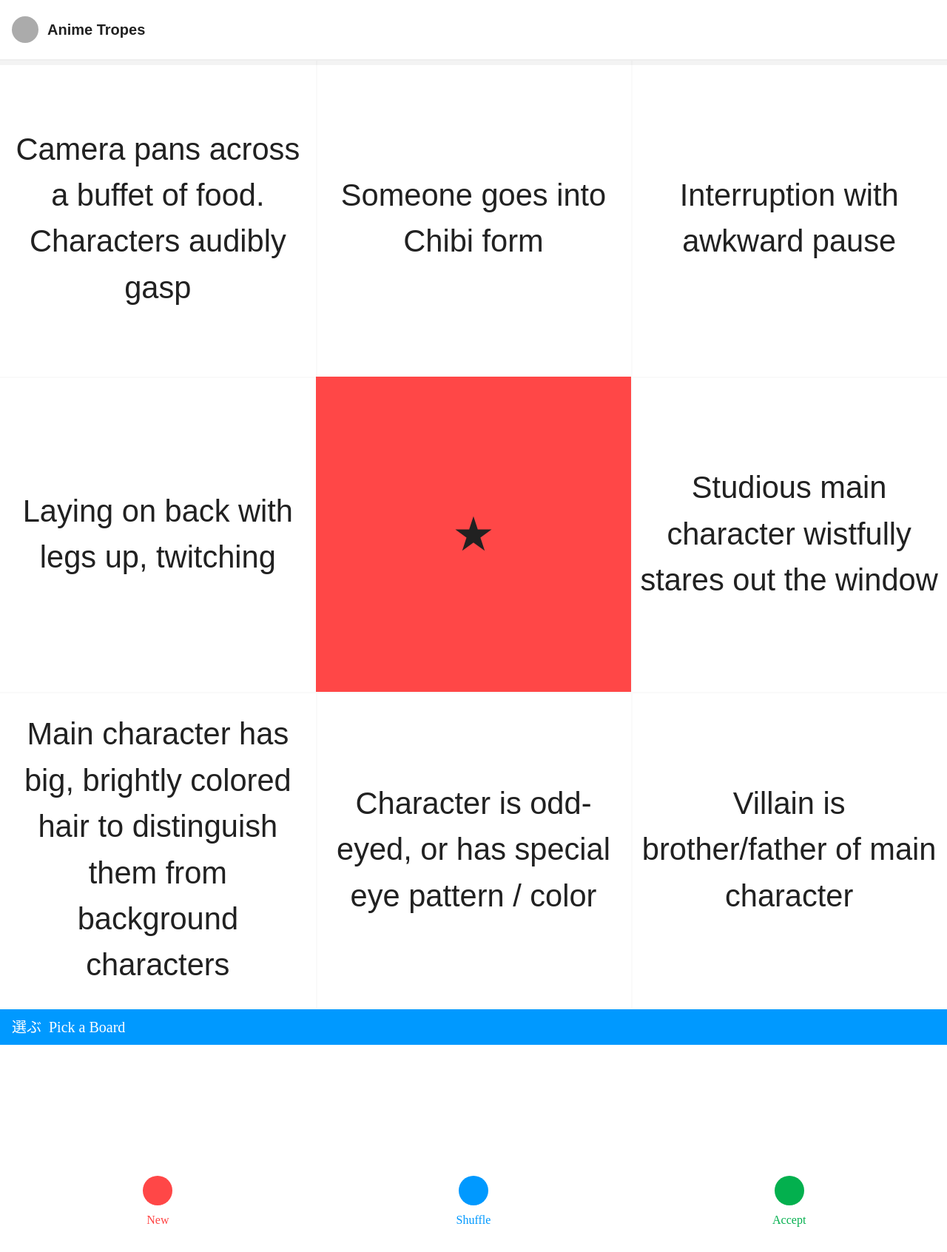
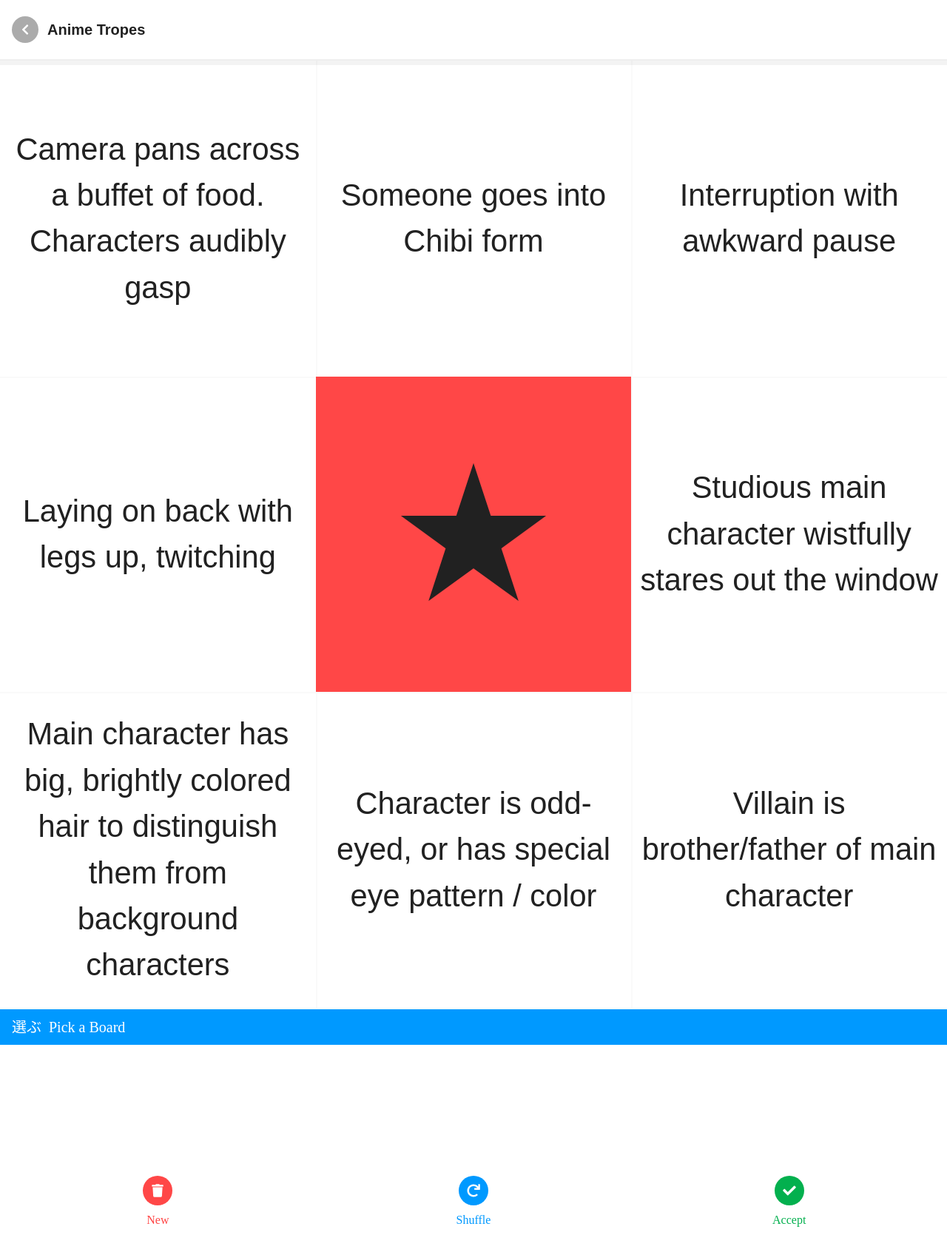
Before and after one commit to eli-crow/baka-no-bingo, a Vue app: page /#/game in a window 1280 px wide. Shown: the top 1692 px of the page at 74% size. Built offline with nearby package versions, Linux system fonts and the light colour scheme.

Commit message:
transitions and minor adjustments

```diff
--- a/package.json
+++ b/package.json
@@ -11,6 +11,9 @@
     "deploy": "npm run build; push-dir --dir=dist --branch=gh-pages --cleanup"
   },
   "dependencies": {
+    "@fortawesome/fontawesome-svg-core": "^1.2.9",
+    "@fortawesome/free-solid-svg-icons": "^5.6.0",
+    "@fortawesome/vue-fontawesome": "^0.1.3",
     "push-dir": "^0.4.1",
     "vue": "^2.5.2",
     "vue-router": "^3.0.1"
--- a/src/App.vue
+++ b/src/App.vue
@@ -1,6 +1,8 @@
 <template>
   <div id="app">
-    <router-view/>
+    <transition name="wipe" mode="out-in">
+      <router-view/>
+    </transition>
   </div>
 </template>
 
@@ -42,6 +44,7 @@ export default {
     padding: 0;
     height: 100%;
   }
+
   body {
     margin: 0;
     padding: 0;
@@ -49,4 +52,16 @@ export default {
     font: var(--font-default);
     color: var(--color-text-default);
   }
+
+  .wipe-enter-active,
+  .wipe-leave-active {
+    position: relative;
+    transition: .125s ease;
+    transition-property: opacity, transform;
+  }
+
+  .wipe-enter,
+  .wipe-leave-to {
+    opacity: 0;
+  }
 </style>
--- a/src/components/BingoBoard3.vue
+++ b/src/components/BingoBoard3.vue
@@ -1,5 +1,7 @@
 <template>
-	<div class="BingoBoard3">
+	<transition-group class="BingoBoard3"
+				tag="div"
+				name="cell">
 		<div :class="{cell: true, '-selected': cell.selected}"
 		     v-for="(cell, i) in virtualCells"
 		     :key="'cell' + i"
@@ -7,7 +9,7 @@
 			<span v-if="i === 4" class="icon">★</span>
 			<span v-else class="text">{{ cell.text }}</span>
 		</div>
-	</div>
+	</transition-group>
 </template>
 
 
@@ -83,11 +85,16 @@ export default {
 .cell.-selected {
 	background-color: var(--color-theme-blue);
 }
-.cell.-selected:nth-child(5) {
+.cell:nth-child(5) {
 	background-color: var(--color-theme-red);
 }
 
+.cell-move {
+	transition: 0.25s ease;
+	transition-property: opacity, transform;
+}
+
 .icon {
-	font-size: 4rem;
+	font-size: 20vw;
 }
 </style>
--- a/src/main.js
+++ b/src/main.js
@@ -3,6 +3,12 @@
 import Vue from 'vue'
 import App from './App'
 import router from './router'
+import { library } from '@fortawesome/fontawesome-svg-core'
+import { faCheck, faTrash, faRedo, faChevronLeft } from '@fortawesome/free-solid-svg-icons'
+import { FontAwesomeIcon } from '@fortawesome/vue-fontawesome'
+
+library.add(faCheck, faTrash, faRedo, faChevronLeft)
+Vue.component('Icon', FontAwesomeIcon)
 
 Vue.config.productionTip = false
 
--- a/src/pages/GamePage.vue
+++ b/src/pages/GamePage.vue
@@ -1,25 +1,27 @@
 <template>
 	<div class="GamePage">
 		<header class="header">
-			<router-link class="back" to="/"><span></span></router-link>
+			<router-link class="back" to="/"><Icon icon="chevron-left"/></router-link>
 			<div class="title">Anime Tropes</div>
 		</header>
 		<BingoBoard3 class="board"
 		             :cells="cells"
 				 :enabled="boardAccepted"
 				 @win="win"/>
-		<transition name="action">
+		<transition name="action" mode="out-in">
 			<div class="action"
-			     v-if="!boardAccepted">
+			     v-if="!boardAccepted"
+			     key="action">
 				<div class="action-title">選ぶ&nbsp;&nbsp;Pick a Board</div>
 				<div class="button-group">
-					<div class="button -red" @click="newBoard"><span class="button-icon"></span> New</div>
-					<div class="button -blue" @click="shuffleBoard"><span class="button-icon"></span> Shuffle</div>
-					<div class="button -green" @click="acceptBoard"><span class="button-icon"></span> Accept</div>
+					<div class="button -red" @click="newBoard"><Icon class="button-icon" icon="trash"/> New</div>
+					<div class="button -blue" @click="shuffleBoard"><Icon class="button-icon" icon="redo"/> Shuffle</div>
+					<div class="button -green" @click="acceptBoard"><Icon class="button-icon" icon="check"/> Accept</div>
 				</div>
 			</div>
 			<div class="score"
-			     v-else>
+			     v-else
+			     key="score">
 			     <div class="score-title"><span class="score-title-japanese">得点</span> Score</div>
 			     <div class="score-count">{{ score }} Board{{ score === 0 || score > 1 ? "s" : ''}}</div>
 			</div>
@@ -123,6 +125,9 @@ export default {
 	flex: 0 0 2.25rem;
 	width: 2.25rem;
 	height: 2.25rem;
+	display: flex;
+	align-items: center;
+	justify-content: center;
 	margin-right: 0.75rem;
 	border-radius: 99999px;
 	background-color: var(--color-theme-gray);
@@ -154,6 +159,18 @@ export default {
 .score-count {
 	font-family: "Hiragino Kaku Gothic StdN";
 	font-size: 2rem;
+}
+
+
+.action-enter-active,
+.action-leave-active {
+	transition: 250ms ease;
+	transition-property: opacity, transform;
+}
+.action-enter,
+.action-leave-to {
+	opacity: 0;
+	transform: translateY(1rem);
 }
 
 .action-title {
@@ -188,6 +205,7 @@ export default {
 .button-icon {
 	width: 2.5rem;
 	height: 2.5rem;
+	padding: 0.7rem;
 	margin-bottom: 0.5rem;
 	background-color: var(--color);
 	border-radius: 99999px;
```
Also changed, not shown: 1 other file (tests, documents, lock files or other folders).
